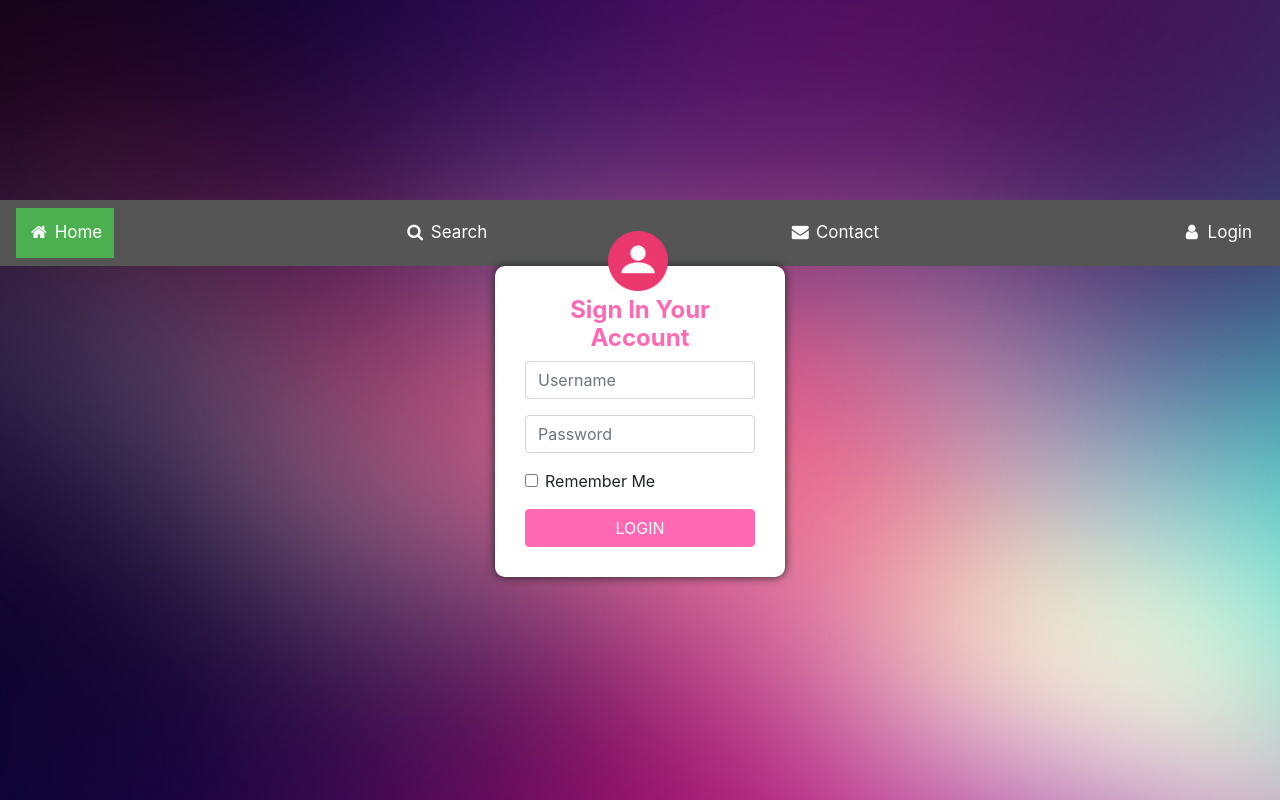
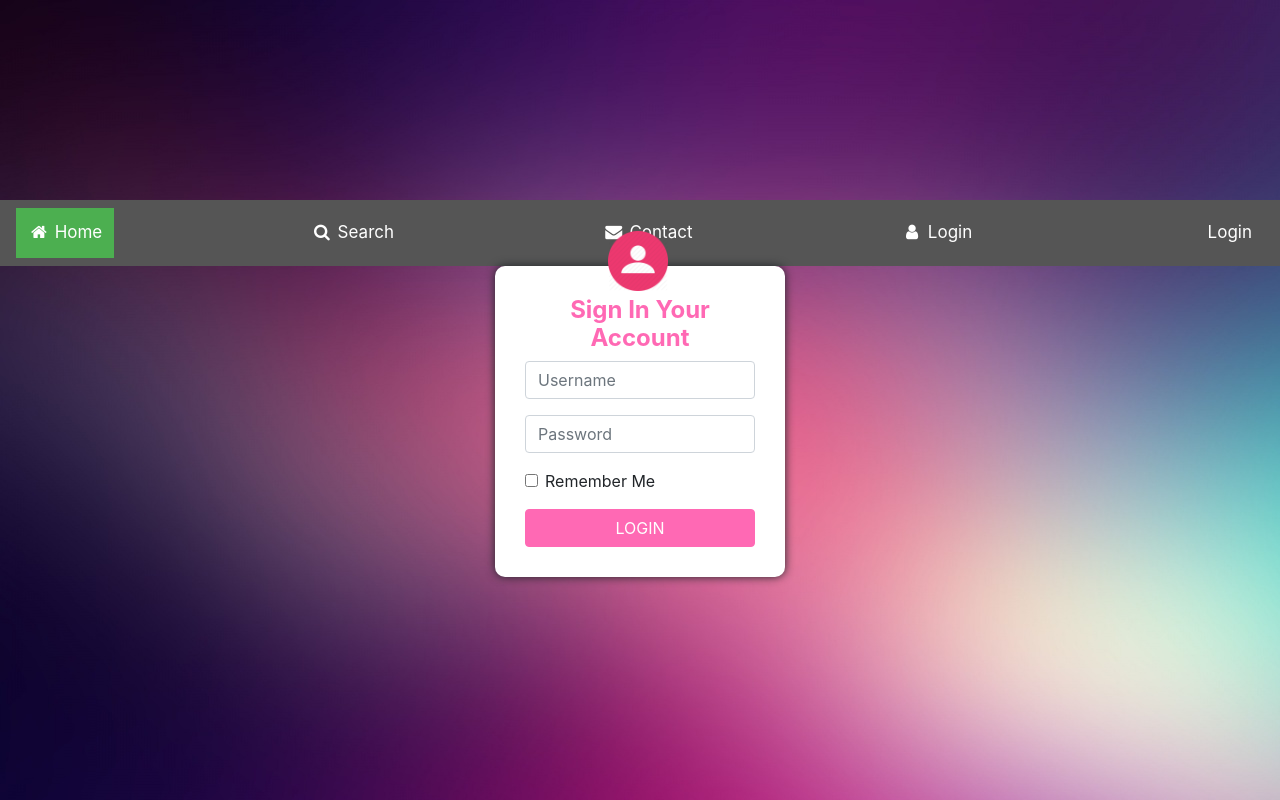
Before and after one commit to Trav996/GeniusHub-Login, a plain HTML site: page registerpage.html in a window 1280 px wide. Drawn offline with nearby package versions, Linux system fonts and the light colour scheme; files that its build step writes are made by us from their sources.

Commit message:
Update registerpage.html

```diff
--- a/registerpage.html
+++ b/registerpage.html
@@ -17,6 +17,7 @@
     <a href="#"><i class="fa fa-fw fa-search"></i> Search</a>
     <a href="#"><i class="fa fa-fw fa-envelope"></i> Contact</a>
     <a href="#"><i class="fa fa-fw fa-user"></i> Login</a>
+    <a href="#"><i class="fa fa-fw fa-resident"></i> Login</a>
 </div>
 
 
```
